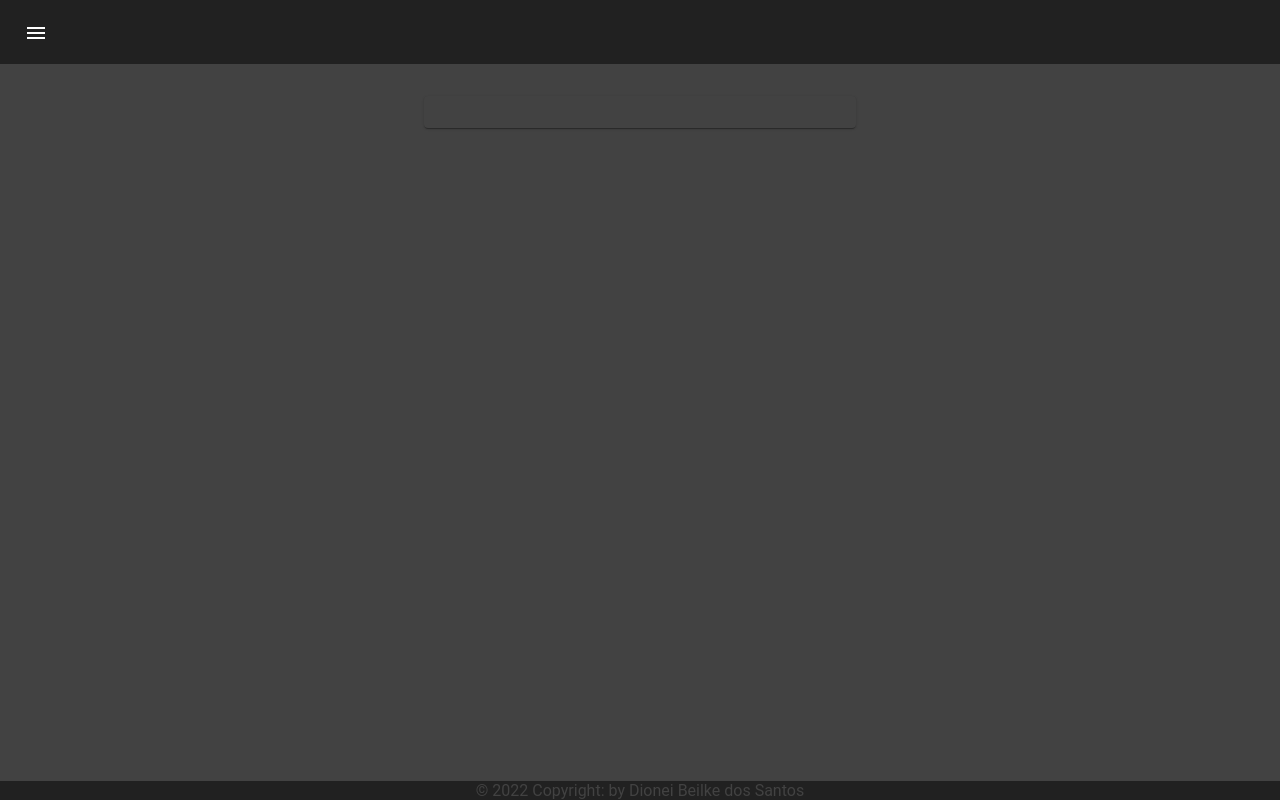
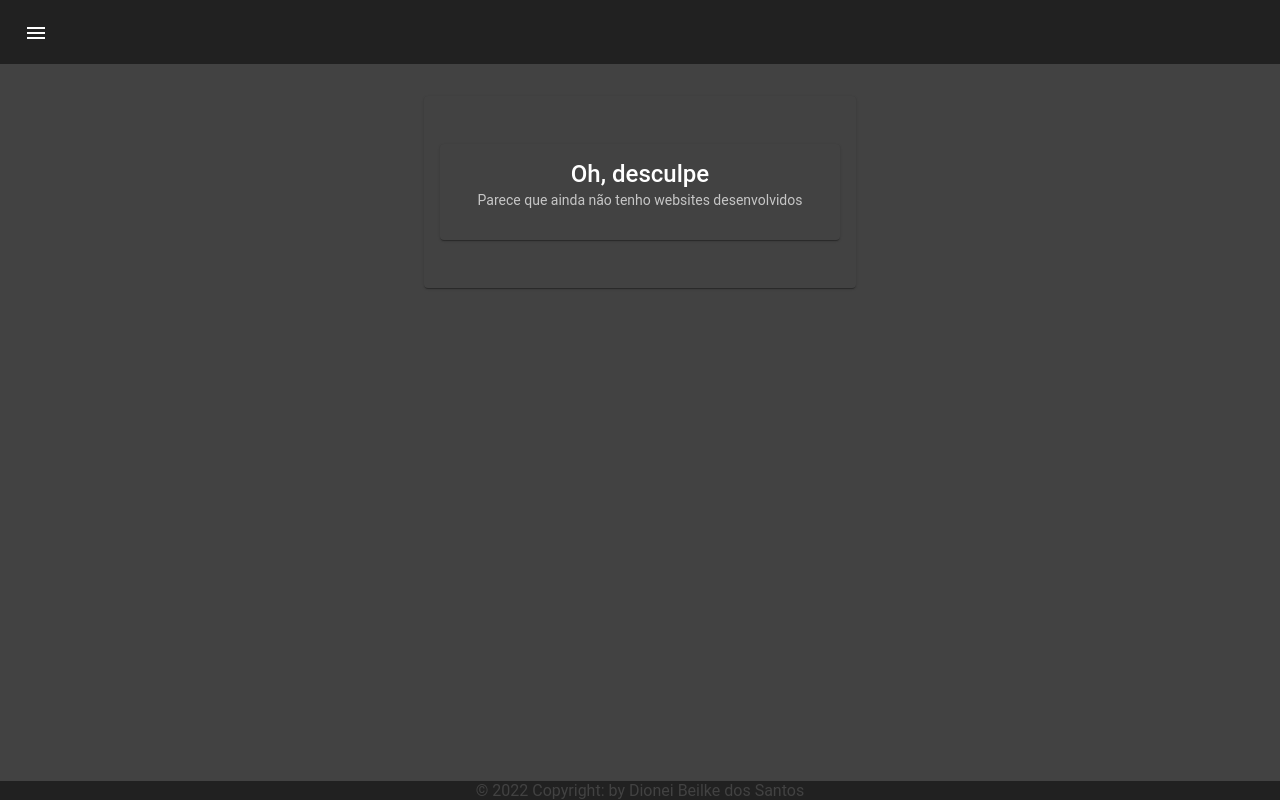
Before and after one commit to BIEMAX/ap-app-web-dionei, an Angular app: page /curriculum in a window 1280 px wide. Built offline with nearby package versions, Linux system fonts and the light colour scheme.

Commit message:
Fixed curriculum component

```diff
--- a/src/app/portfolio/curriculum.component.ts
+++ b/src/app/portfolio/curriculum.component.ts
@@ -17,10 +17,8 @@ export class CurriculumComponent implements OnInit {
   }
 
   createExperiences() {
-    // this.listExperiences = [
-    //   new ExperienceModels(""),
-    //   new ExperienceModels("")
-    // ]
+    this.listExperiences = [
+      new ExperienceModels("Oh, desculpe", "Parece que ainda não tenho websites desenvolvidos", "", ""),
+    ];
   }
-
 }
```
